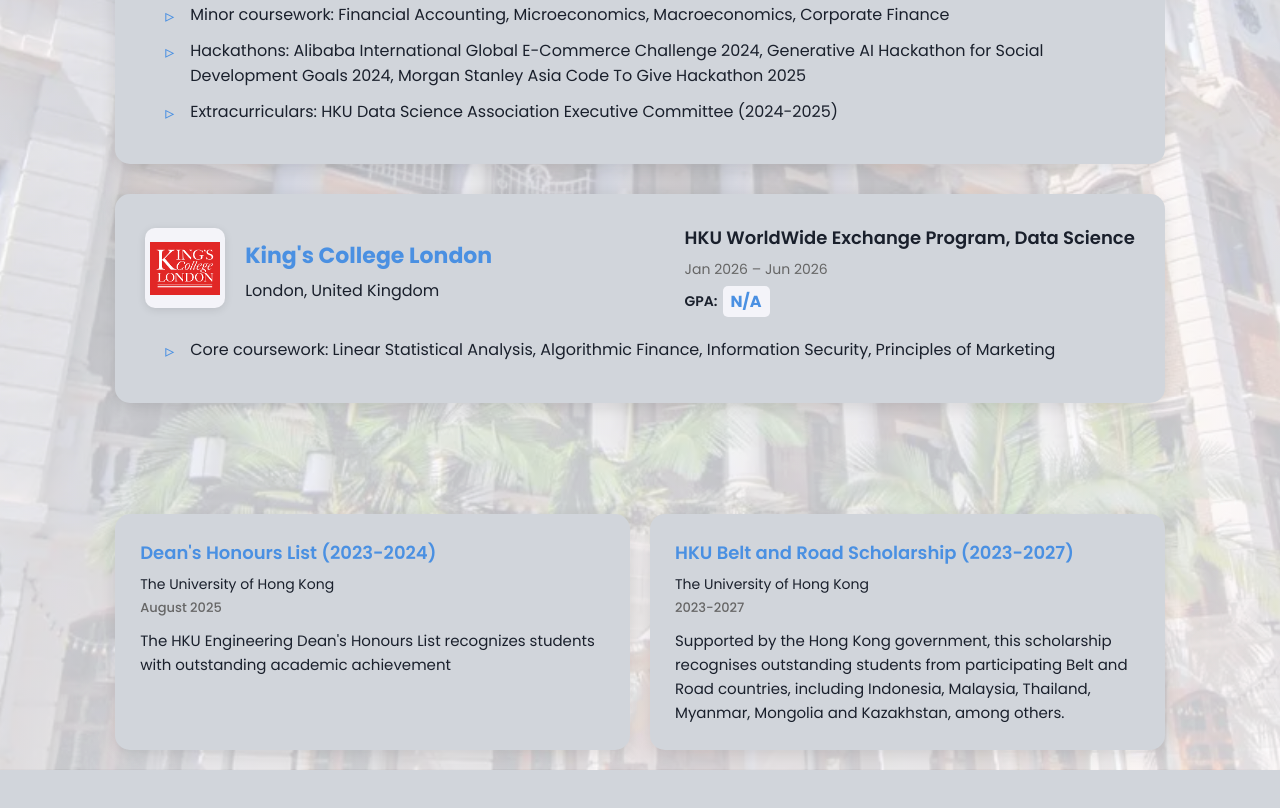
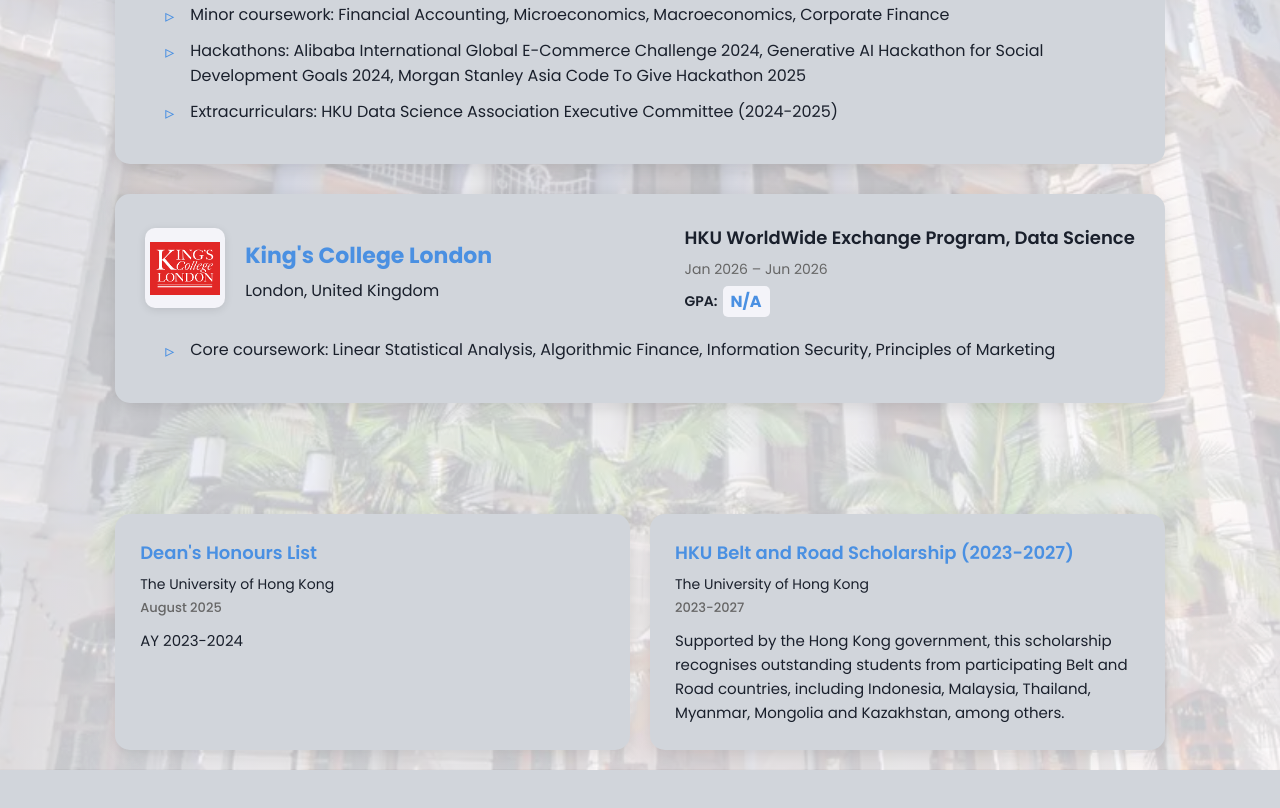
Before and after one commit to edbertw/edbert-portfolio, a Next.js app: page / in a window 1280 px wide. Shown: the part 3483-4291 px from the top of the page. Built offline with nearby package versions, Linux system fonts and the light colour scheme.

Commit message:
Edit information

```diff
--- a/src/components/Education.js
+++ b/src/components/Education.js
@@ -7,7 +7,7 @@
             location: "Hong Kong",
             degree: "Bachelor of Engineering in Data Science, Minor in Finance",
             period: "2023 – 2027",
-            gpa: "3.77/4.3",
+            gpa: "3.83/4.3",
             image: "/src/hku.jpg",
             details: [
                 "Core coursework: Intro to Data Science, Data Structures and Algorithms, Probability and Statistics, Machine Learning, Statistical Learning, Artificial Intelligence, Database Management Systems (MySQL), Object-Oriented Programming (Java)",
@@ -31,10 +31,10 @@
 
     const awards = [
         {
-            title: "Dean's  Honours List (2023-2024)",
+            title: "Dean's  Honours List",
             institution: "The University of Hong Kong",
             year: "August 2025",
-            description: "The HKU Engineering Dean's Honours List recognizes students with outstanding academic achievement"
+            description: "AY 2023-2024"
         },
         {
             title: "HKU Belt and Road Scholarship (2023-2027)",
```
